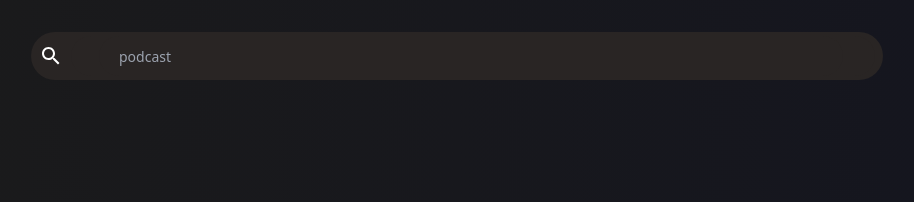
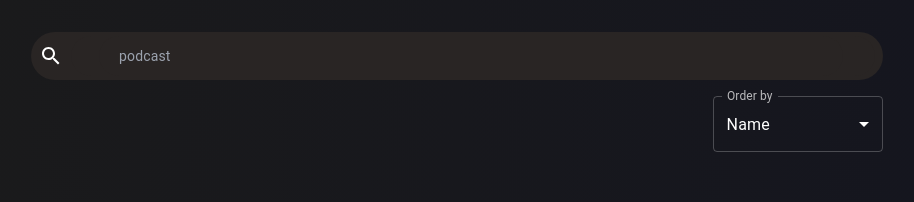
Before and after one commit to vramirezc/interview-cltbrn, a React (Create React App) app: page / in a window 1280 px wide. Shown: the top 202 px of the page, without its empty margins (183-1097 px from the left). Built offline with nearby package versions, Linux system fonts and the light colour scheme.

Commit message:
feat(OrderBy component + matrialUI darkTheme & cssBaseline)

```diff
--- a/src/App.tsx
+++ b/src/App.tsx
@@ -1,15 +1,22 @@
 import { Routes, Route, BrowserRouter } from "react-router-dom";
 import SearchPodcast from "./pages/SearchPodcast";
 import ViewPodcast from "./pages/ViewPodcast";
+import { ThemeProvider } from "@mui/material/styles";
+import { useDarkTheme } from "./hooks/useDarkTheme";
+import CssBaseline from "@mui/material/CssBaseline";
 
 function App() {
+  const theme = useDarkTheme();
   return (
+    <ThemeProvider theme={theme}>
+      <CssBaseline />
       <BrowserRouter>
         <Routes>
           <Route path="/" element={<SearchPodcast />} />
           <Route path="/:collectionId" element={<ViewPodcast />} />
         </Routes>
       </BrowserRouter>
+    </ThemeProvider>
   );
 }
 
--- /dev/null
+++ b/src/components/OrderBy.tsx
@@ -0,0 +1,26 @@
+import { FormControl, InputLabel, MenuItem, Select } from "@mui/material";
+
+function OrderBy() {
+  let order = "trackName";
+  return (
+    <div className="pt-4 flex justify-end">
+      <div className="min-w-[20%] text-white">
+        <FormControl fullWidth>
+          <InputLabel id="order-label">Order by</InputLabel>
+          <Select
+            labelId="Order-by"
+            id="order-select"
+            label="Order by"
+            value={order}
+          >
+            <MenuItem value={"trackName"}>Name</MenuItem>
+            <MenuItem value={"artistName"}>Artist</MenuItem>
+            <MenuItem value={"releaseDate"}>Release Date</MenuItem>
+          </Select>
+        </FormControl>
+      </div>
+    </div>
+  );
+}
+
+export default OrderBy;
--- /dev/null
+++ b/src/hooks/useDarkTheme.ts
@@ -0,0 +1,11 @@
+import { createTheme } from "@mui/material/styles";
+
+export const useDarkTheme = () => {
+  const darkTheme = createTheme({
+    palette: {
+      mode: "dark",
+    },
+  });
+
+  return darkTheme;
+};
--- a/src/pages/SearchPodcast.tsx
+++ b/src/pages/SearchPodcast.tsx
@@ -1,11 +1,13 @@
 import { Container } from "@mui/material";
 import SearchBar from "../components/SearchBar";
+import OrderBy from "../components/OrderBy";
 
 function SearchPodcast() {
   return (
     <div className="bg-gradient-to-r from-[#1B1B1B] to-[#14151F] text-white w-full min-h-screen h-fill pt-8">
       <Container maxWidth="md">
         <SearchBar />
+        <OrderBy />
       </Container>
     </div>
   );
```
Lines whose indentation alone changed are shown as unchanged.
